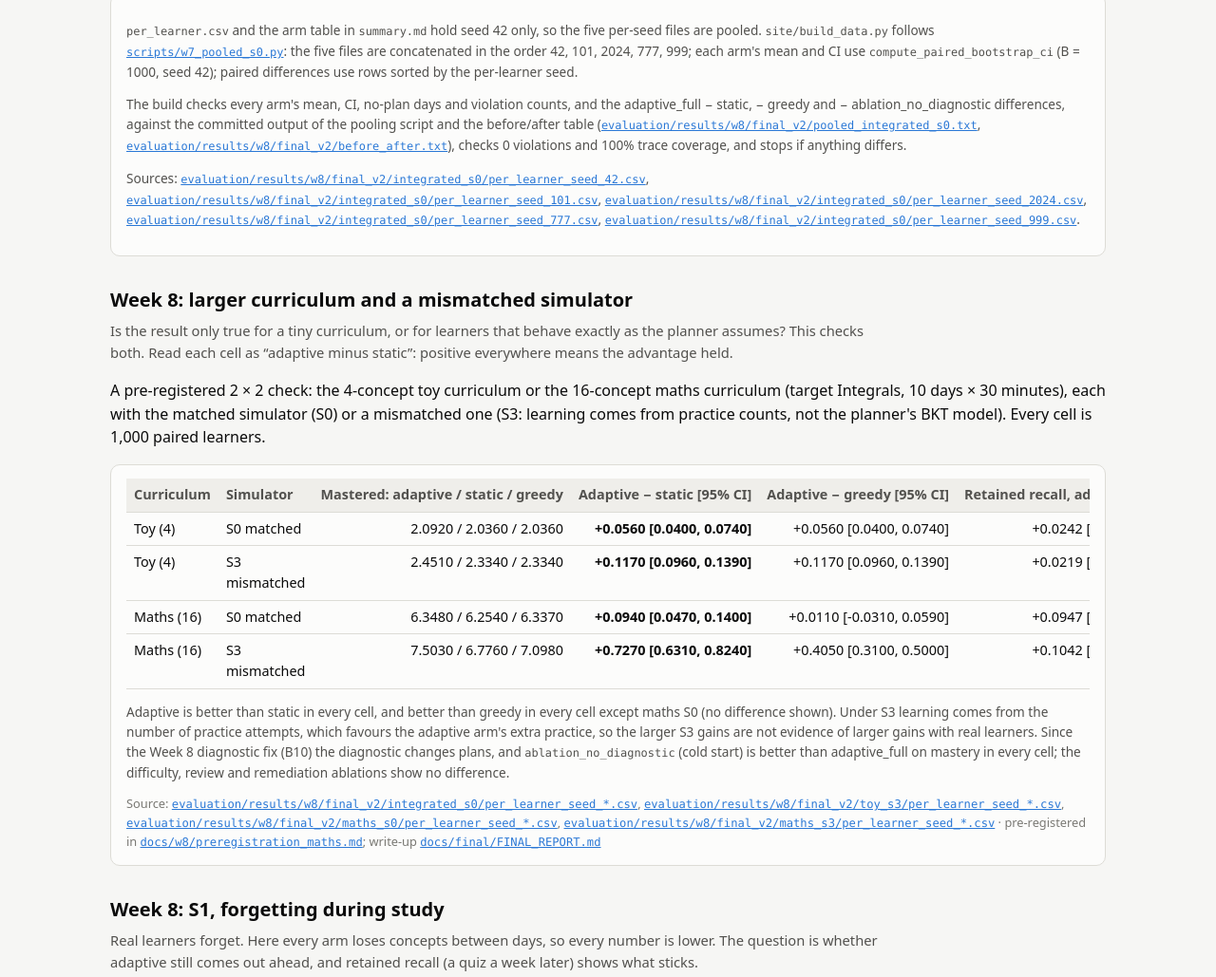
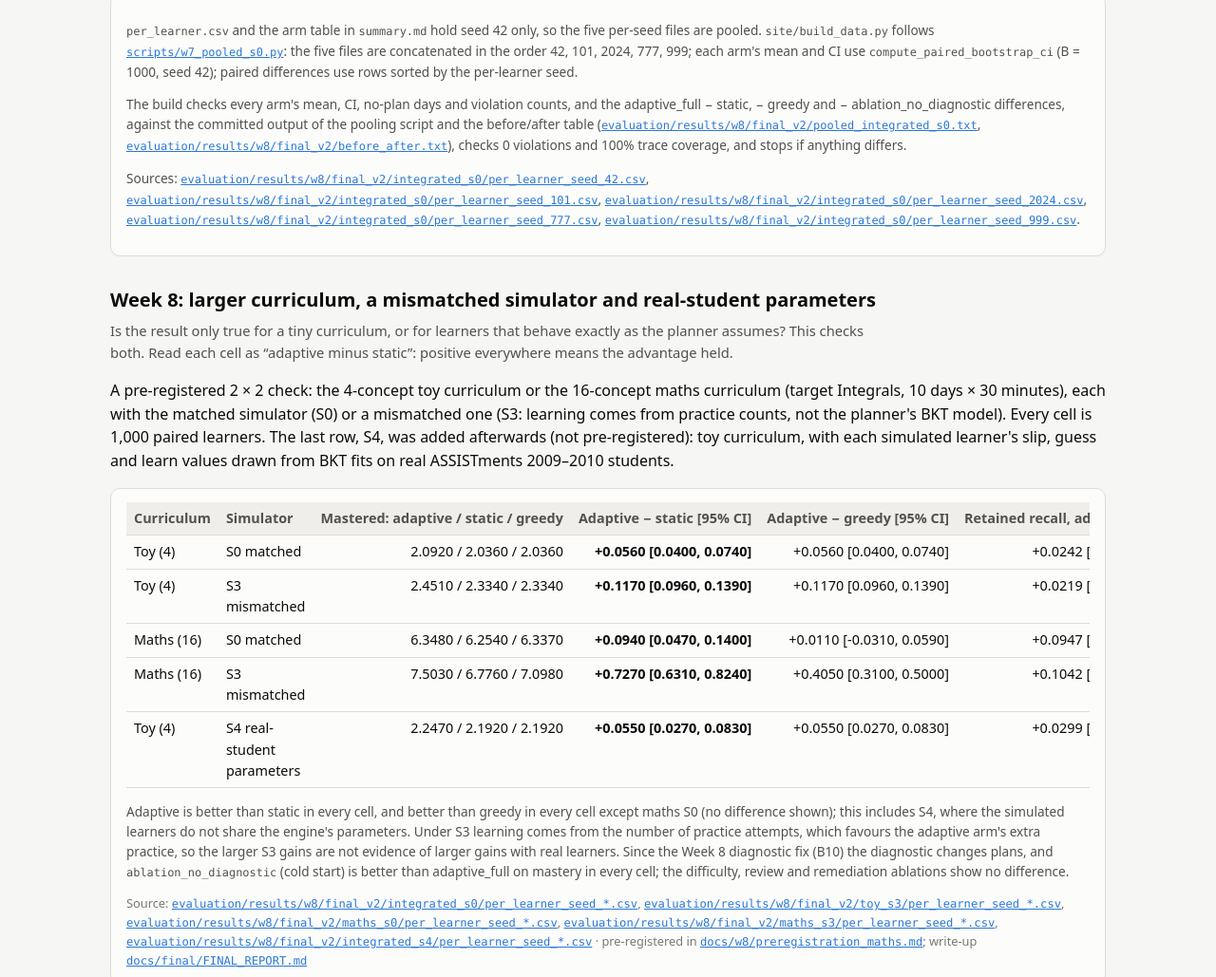
Before and after one commit to Bhuvan-56/adaptive-learning-path-planner-DAT, a plain HTML site: page site/results.html in a window 1280 px wide. Shown: the part 4507-5536 px from the top of the page at 95% size. Drawn offline with Linux system fonts and the light colour scheme.

Commit message:
site(w8): S4 row on Results, Simulation explainer, download note, footer, header wrap
- Results: S4 (real-student parameters) added to the robustness table via
  build_data.py, cross-checked against pooled_integrated_s4.txt.
- Simulation: "What you are watching" box, including why the target ends Uncertain.
- Live session: link to Simulation and the same Uncertain sentence.
- Live demos: first-visit download note (~10 MB Pyodide) and link to Simulation.
- Footer updated for Week 8 final and S4; header puts nav on its own row below
  900 px so the theme button no longer wraps alone. Asset version w8j.

```diff
--- a/site/assets/common.js
+++ b/site/assets/common.js
@@ -42,7 +42,7 @@
       label();
     });
     const f = document.createElement("footer");
-    f.innerHTML = `Made by Bhuvan Chandra and Abdur Rehman &middot; CS5903 &middot; Week 7 and Week 8 results &middot; every number comes from a simulator with synthetic learners`;
+    f.innerHTML = `Made by Bhuvan Chandra and Abdur Rehman &middot; CS5903 &middot; Week 8 final results &middot; planning results come from simulated learners; the S4 learners and the BKT fit use real ASSISTments 2009&ndash;2010 students`;
     document.body.append(f);
   }
 
--- a/site/assets/style.css
+++ b/site/assets/style.css
@@ -276,7 +276,7 @@ svg.dag .dag-node:hover rect:first-child { stroke: var(--accent); }
 details.state-box { margin-top: 14px; border-top: 1px solid var(--border); padding-top: 10px; }
 details.state-box summary { cursor: pointer; padding: 2px 0; }
 details.state-box[open] summary { margin-bottom: 4px; }
-@media (max-width: 560px) {
+@media (max-width: 900px) {
   header.site .theme-toggle { order: 2; }
   header.site nav { order: 3; width: 100%; }
 }
--- a/site/curriculum.html
+++ b/site/curriculum.html
@@ -4,8 +4,8 @@
 <meta charset="utf-8">
 <meta name="viewport" content="width=device-width, initial-scale=1">
 <title>Curriculum Graph</title>
-<link rel="stylesheet" href="assets/style.css?v=w8i">
-<script src="assets/common.js?v=w8i"></script>
+<link rel="stylesheet" href="assets/style.css?v=w8j">
+<script src="assets/common.js?v=w8j"></script>
 </head>
 <body>
 <main>
--- a/site/data/robust.json
+++ b/site/data/robust.json
@@ -180,6 +180,50 @@
     "ablation_no_review",
     "ablation_no_remediation"
    ]
+  },
+  {
+   "curriculum": "toy",
+   "scenario": "S4",
+   "dir": "evaluation/results/w8/final_v2/integrated_s4",
+   "concepts": 4,
+   "mastered": {
+    "adaptive_full": 2.247,
+    "static_prerequisite_order": 2.192,
+    "non_adaptive_greedy": 2.192
+   },
+   "vs_static_prerequisite_order": {
+    "mastered": {
+     "mean": 0.055,
+     "lo": 0.027,
+     "hi": 0.083,
+     "claim": "A better"
+    },
+    "retained": {
+     "mean": 0.0299,
+     "lo": 0.0214,
+     "hi": 0.0385,
+     "claim": "A better"
+    }
+   },
+   "vs_non_adaptive_greedy": {
+    "mastered": {
+     "mean": 0.055,
+     "lo": 0.027,
+     "hi": 0.083,
+     "claim": "A better"
+    },
+    "retained": {
+     "mean": 0.0299,
+     "lo": 0.0214,
+     "hi": 0.0385,
+     "claim": "A better"
+    }
+   },
+   "ablations_identical": [
+    "ablation_no_difficulty_step",
+    "ablation_no_review",
+    "ablation_no_remediation"
+   ]
   }
  ]
 }
--- a/site/results.html
+++ b/site/results.html
@@ -4,8 +4,8 @@
 <meta charset="utf-8">
 <meta name="viewport" content="width=device-width, initial-scale=1">
 <title>Integrated Results</title>
-<link rel="stylesheet" href="assets/style.css?v=w8i">
-<script src="assets/common.js?v=w8i"></script>
+<link rel="stylesheet" href="assets/style.css?v=w8j">
+<script src="assets/common.js?v=w8j"></script>
 </head>
 <body>
 <main>
@@ -74,12 +74,14 @@
   <h2>How these numbers are computed</h2>
   <div class="card small" id="method"></div>
 
-  <h2 id="robust">Week 8: larger curriculum and a mismatched simulator</h2>
+  <h2 id="robust">Week 8: larger curriculum, a mismatched simulator and real-student parameters</h2>
   <p class="hint">Is the result only true for a tiny curriculum, or for learners that behave exactly as the planner
     assumes? This checks both. Read each cell as “adaptive minus static”: positive everywhere means the advantage held.</p>
   <p>A pre-registered 2 × 2 check: the 4-concept toy curriculum or the 16-concept maths curriculum (target Integrals,
     10 days × 30 minutes), each with the matched simulator (S0) or a mismatched one (S3: learning comes from practice
-    counts, not the planner's BKT model). Every cell is 1,000 paired learners.</p>
+    counts, not the planner's BKT model). Every cell is 1,000 paired learners. The last row, S4, was added afterwards
+    (not pre-registered): toy curriculum, with each simulated learner's slip, guess and learn values drawn from BKT fits on
+    real ASSISTments 2009&ndash;2010 students.</p>
   <div class="card"><div class="table-wrap" id="robust-table"><p class="small">Loading…</p></div></div>
 
   <h2 id="s1">Week 8: S1, forgetting during study</h2>
@@ -195,11 +197,12 @@
     document.getElementById("robust-table").innerHTML = `<table><thead><tr><th>Curriculum</th><th>Simulator</th>
       <th class="num">Mastered: adaptive / static / greedy</th><th class="num">Adaptive − static [95% CI]</th>
       <th class="num">Adaptive − greedy [95% CI]</th><th class="num">Retained recall, adaptive − static</th></tr></thead>
-      <tbody>${rb.cells.map(c => `<tr><td>${c.curriculum === "maths" ? "Maths (16)" : "Toy (4)"}</td><td>${c.scenario === "S0" ? "S0 matched" : "S3 mismatched"}</td>
+      <tbody>${rb.cells.map(c => `<tr><td>${c.curriculum === "maths" ? "Maths (16)" : "Toy (4)"}</td><td>${({S0: "S0 matched", S3: "S3 mismatched", S4: "S4 real-student parameters"})[c.scenario]}</td>
         <td class="num">${["adaptive_full", "static_prerequisite_order", "non_adaptive_greedy"].map(a => Site.fmt4(c.mastered[a])).join(" / ")}</td>
         <td class="num"><b>${ci4(c.vs_static_prerequisite_order.mastered)}</b></td><td class="num">${ci4(c.vs_non_adaptive_greedy.mastered)}</td>
         <td class="num">${ci4(c.vs_static_prerequisite_order.retained)}</td></tr>`).join("")}</tbody></table>
-      <p class="small">Adaptive is better than static in every cell, and better than greedy in every cell except maths S0 (no difference shown).
+      <p class="small">Adaptive is better than static in every cell, and better than greedy in every cell except maths S0 (no difference shown); this includes S4, where the
+        simulated learners do not share the engine's parameters.
         Under S3 learning comes from the number of practice attempts, which favours the adaptive arm's extra practice, so the larger S3 gains
         are not evidence of larger gains with real learners. Since the Week 8 diagnostic fix (B10) the diagnostic changes plans, and
         <code>ablation_no_diagnostic</code> (cold start) is better than adaptive_full on mastery in every cell; the difficulty, review and
```
Also changed, not shown: site/demos.html (+6 -3 lines), site/index.html (+2 -2 lines), site/live.html (+5 -3 lines), site/scheduling.html (+2 -2 lines), site/sim.html (+17 -2 lines), 1 other file.
